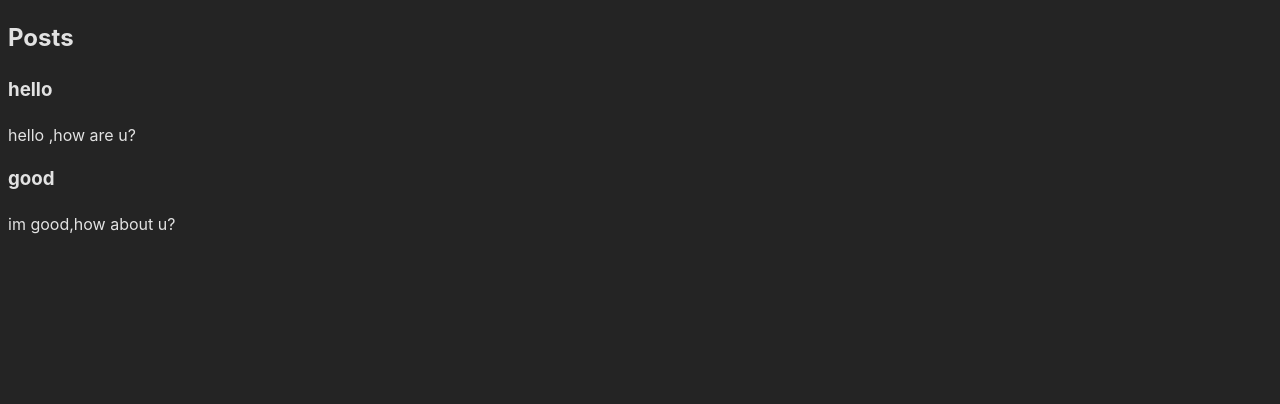
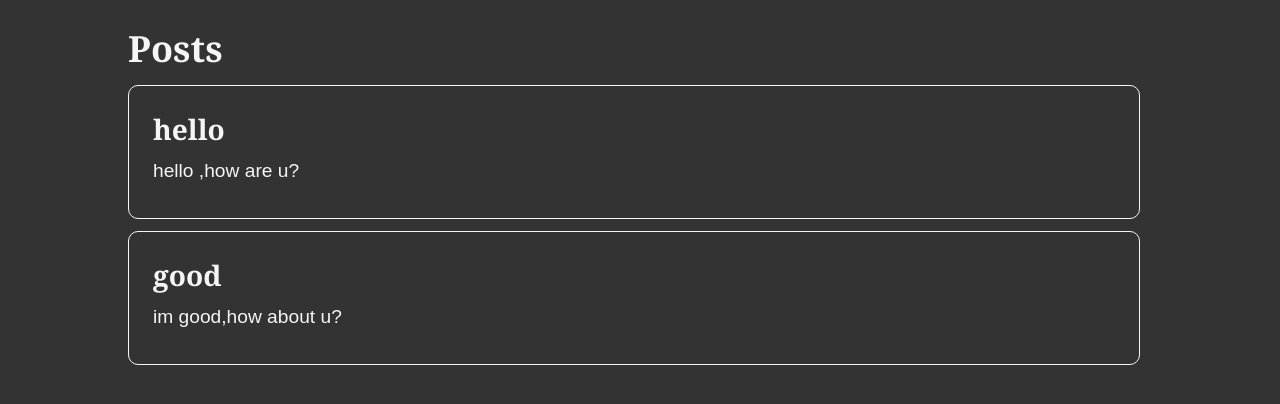
Before and after one commit to Pravinda-Bandara/Redux-Blog, a React (Vite) app: page / in a window 1280 px wide. Shown: the top 404 px of the page. Built offline with nearby package versions, Linux system fonts and the light colour scheme.

Commit message:
add basic styles

```diff
--- a/src/index.css
+++ b/src/index.css
@@ -1,14 +1,44 @@
-:root {
-  font-family: Inter, system-ui, Avenir, Helvetica, Arial, sans-serif;
-  line-height: 1.5;
-  font-weight: 400;
+* {
+  margin: 0;
+  padding: 0;
+  box-sizing: border-box;
+}
 
-  color-scheme: light dark;
-  color: rgba(255, 255, 255, 0.87);
-  background-color: #242424;
+html {
+  font-family: Cambria, Cochin, Georgia, Times, "Times New Roman", serif;
+  background: #333;
+  color: whitesmoke;
+}
 
-  font-synthesis: none;
-  text-rendering: optimizeLegibility;
-  -webkit-font-smoothing: antialiased;
-  -moz-osx-font-smoothing: grayscale;
+body {
+  min-height: 100vh;
+  font-size: 1.5rem;
+  padding: 0 10% 10%;
 }
+
+main {
+  max-width: 500px;
+  margin: auto;
+}
+
+section {
+  margin-top: 1em;
+}
+
+article {
+  margin: 0.5em 0.5em 0.5em 0;
+  border: 1px solid whitesmoke;
+  border-radius: 10px;
+  padding: 1em;
+}
+
+h1 {
+  font-size: 3.5rem;
+}
+
+p {
+  font-family: Arial, Helvetica, sans-serif;
+  line-height: 1.4;
+  font-size: 1.2rem;
+  margin: 0.5em 0;
+}
```
